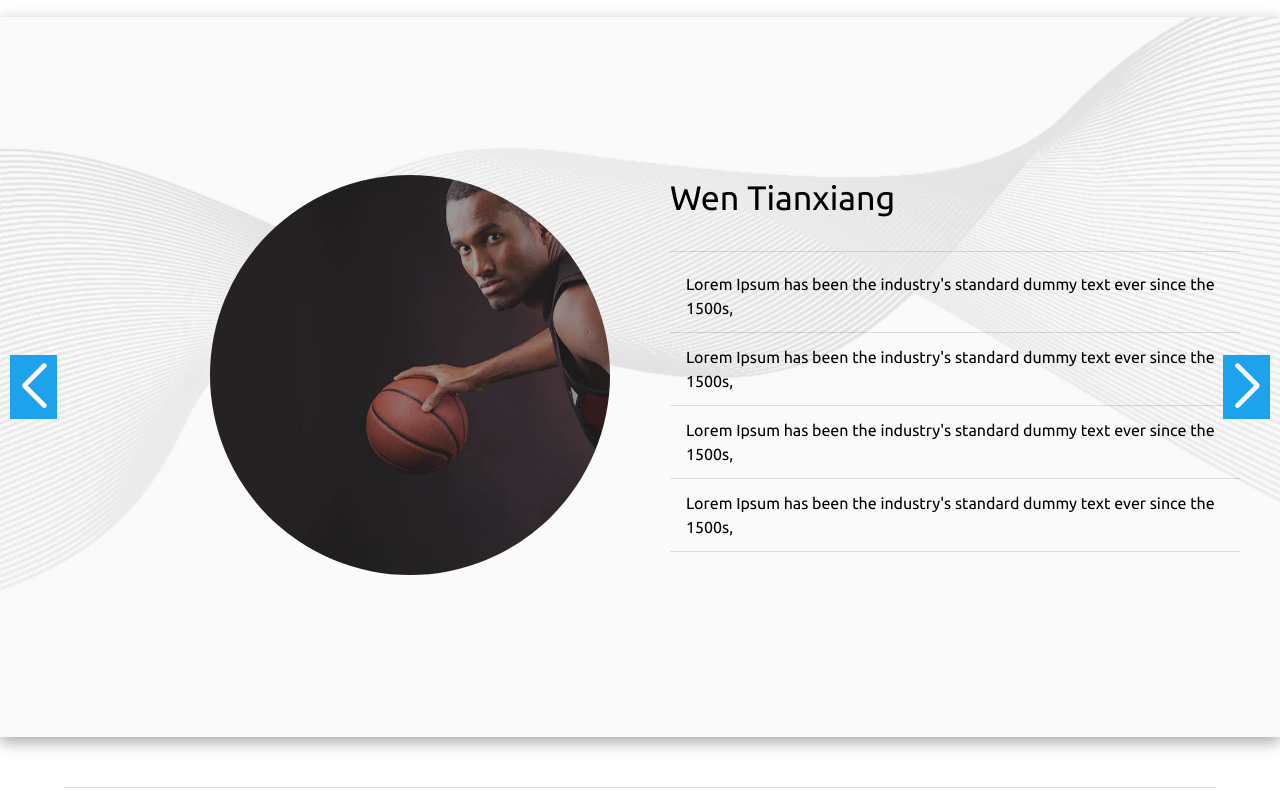
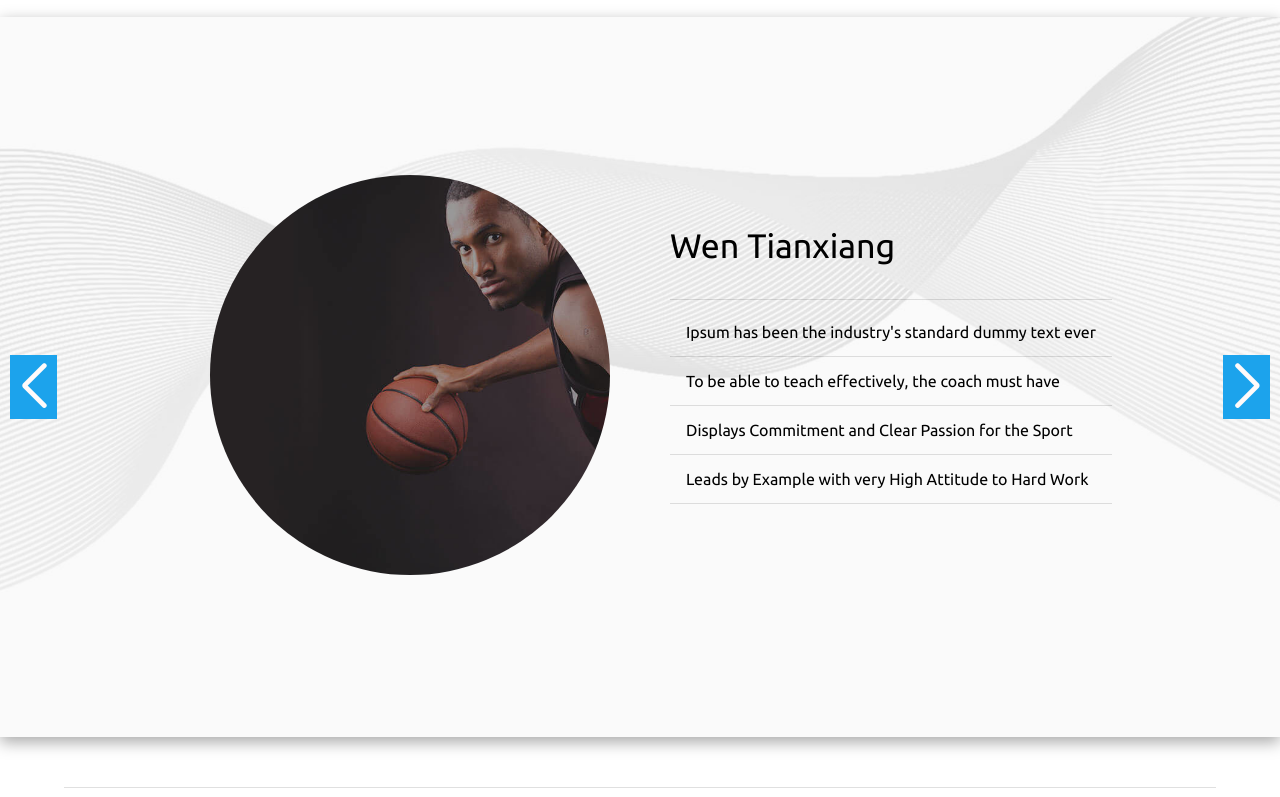
Before and after one commit to rabiaseo2016/spa-sports-coaching-website-frontend, a React (Create React App) app: page / in a window 1280 px wide. Shown: the part 539-1336 px from the top of the page. Built offline with nearby package versions, Linux system fonts and the light colour scheme.

Commit message:
slider updated

```diff
--- a/src/CoachSection/Points.jsx
+++ b/src/CoachSection/Points.jsx
@@ -9,7 +9,7 @@ import Divider from "@mui/material/Divider";
 import InboxIcon from "@mui/icons-material/Inbox";
 import DraftsIcon from "@mui/icons-material/Drafts";
 
-export default function Points() {
+export default function Points({ point1, point2, point3, point4 }) {
   return (
     <Box sx={{ width: "100%", mb: 5 }}>
       <Divider />
@@ -17,25 +17,25 @@ export default function Points() {
       <List>
         <ListItem disablePadding>
           <ListItemButton>
-            <ListItemText primary="Lorem Ipsum has been the industry's standard dummy text ever since the 1500s," />
+            <ListItemText primary={point1} />
           </ListItemButton>
         </ListItem>
         <Divider />
         <ListItem disablePadding>
           <ListItemButton component="a" href="#simple-list">
-            <ListItemText primary="Lorem Ipsum has been the industry's standard dummy text ever since the 1500s," />
+            <ListItemText primary={point2} />
           </ListItemButton>
         </ListItem>
         <Divider />
         <ListItem disablePadding>
           <ListItemButton>
-            <ListItemText primary="Lorem Ipsum has been the industry's standard dummy text ever since the 1500s," />
+            <ListItemText primary={point3} />
           </ListItemButton>
         </ListItem>
         <Divider />
         <ListItem disablePadding>
           <ListItemButton>
-            <ListItemText primary="Lorem Ipsum has been the industry's standard dummy text ever since the 1500s," />
+            <ListItemText primary={point4} />
           </ListItemButton>
         </ListItem>
         <Divider />
--- a/src/Slider/Slider.jsx
+++ b/src/Slider/Slider.jsx
@@ -17,6 +17,40 @@ import { Box } from "@mui/system";
 import { Button, Container, Divider, Typography } from "@mui/material";
 import Points from "../CoachSection/Points";
 
+// coach profile points
+const coachData = [
+  {
+    name: "Wen Tianxiang",
+    image: slider1,
+    profile: {
+      point1: "Ipsum has been the industry's standard dummy text ever",
+      point2: "To be able to teach effectively, the coach must have",
+      point3: "Displays Commitment and Clear Passion for the Sport",
+      point4: "Leads by Example with very High Attitude to Hard Work",
+    },
+  },
+  {
+    name: "Wen Tianxiang",
+    image: slider2,
+    profile: {
+      point1: "Understands the Sport and Leads by Example",
+      point2: "Sponge for Knowledge / Profound Thinker / Visionary",
+      point3: "Shares the Knowledge / Educates Others",
+      point4: "Highly Energised and a Motivator",
+    },
+  },
+  {
+    name: "Wen Tianxiang",
+    image: slider3,
+    profile: {
+      point1: "Knows the Athlete, Values and Respects that Relationship",
+      point2: "Is an Effective Communicator & Teacher",
+      point3: "Is a Good Listener",
+      point4: "Is Disciplined, Strong in Character and Integrity",
+    },
+  },
+];
+
 const Slider = () => {
   return (
     <div style={{ pading: "20px 0", margin: "50px 0" }}>
@@ -34,10 +68,10 @@ const Slider = () => {
         modules={[Navigation]}
         className="mySwiper"
       >
-        {/* Slider One Start */}
-        <SwiperSlide id="slider">
+        {coachData.map((coach, idx) => (
+          <SwiperSlide key={idx} id="slider">
             <div id="image">
-            <img src={slider1} className="carousel" alt="slider-1" />
+              <img src={coach.image} className="carousel" alt="slider-1" />
             </div>
             <Box
               sx={{
@@ -47,53 +81,18 @@ const Slider = () => {
               id="content"
             >
               <Typography variant="h4" sx={{ mt: 3, mb: 4 }}>
-              Wen Tianxiang
+                {coach.name}
               </Typography>
-            <Points />
+              <Points
+                point1={coach.profile.point1}
+                point2={coach.profile.point2}
+                point3={coach.profile.point3}
+                point4={coach.profile.point4}
+              />
             </Box>
           </SwiperSlide>
-        {/* Slider One End */}
+        ))}
 
-        {/* Slider Two Start */}
-        <SwiperSlide id="slider">
-          {/* <section className="slide"> */}
-          <div id="image">
-            <img src={slider2} className="carousel" alt="slider-1" />
-          </div>
-          <Box
-            sx={{
-              textAlign: { md: "left", sm: "center" },
-              paddingRight: { md: 5, sm: 0 },
-            }}
-            id="content"
-          >
-            <Typography variant="h4" sx={{ mt: 3, mb: 4 }}>
-              Wen Tianxiang
-            </Typography>
-            <Points />
-          </Box>
-        </SwiperSlide>
-        {/* Slider Two End */}
-
-        {/* Slider Three Start */}
-        <SwiperSlide id="slider">
-          {/* <section className="slide"> */}
-          <div id="image">
-            <img src={slider3} className="carousel" alt="slider-1" />
-          </div>
-          <Box
-            sx={{
-              textAlign: { md: "left", sm: "center" },
-              paddingRight: { md: 5, sm: 0 },
-            }}
-            id="content"
-          >
-            <Typography variant="h4" sx={{ mt: 3, mb: 4 }}>
-              Wen Tianxiang
-            </Typography>
-            <Points />
-          </Box>
-        </SwiperSlide>
         {/* Slider Three End */}
       </Swiper>
     </div>
```
Lines whose indentation alone changed are shown as unchanged.
